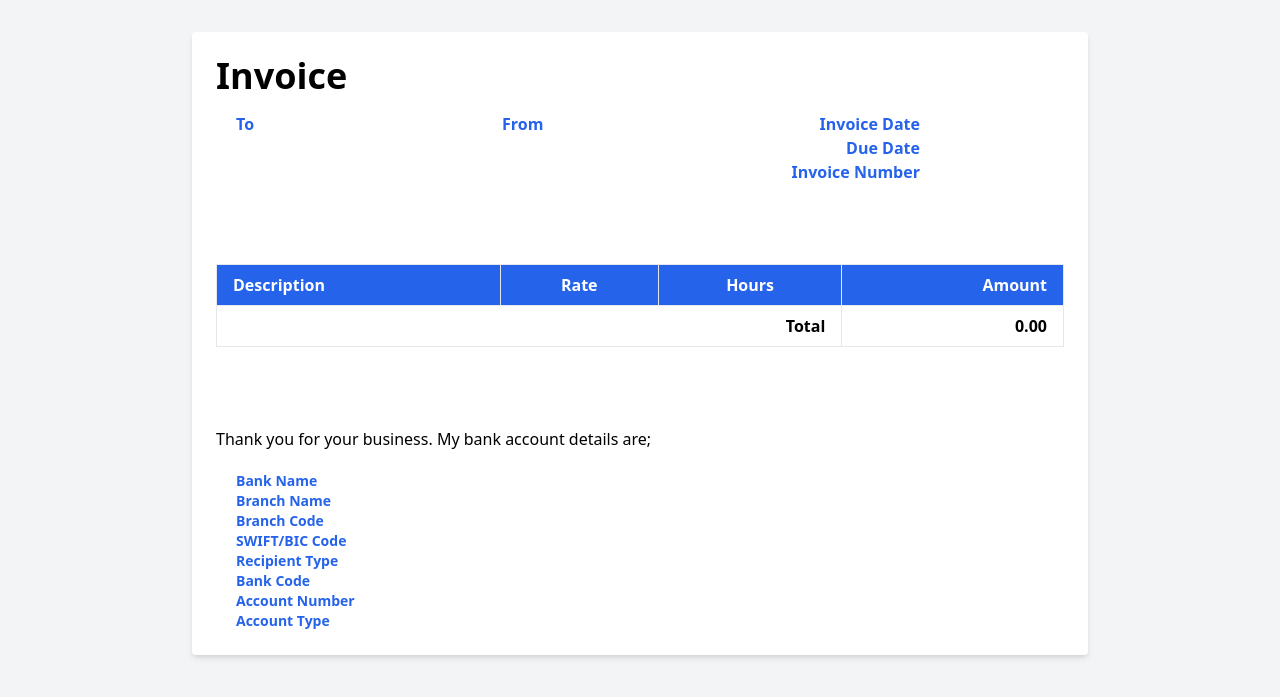
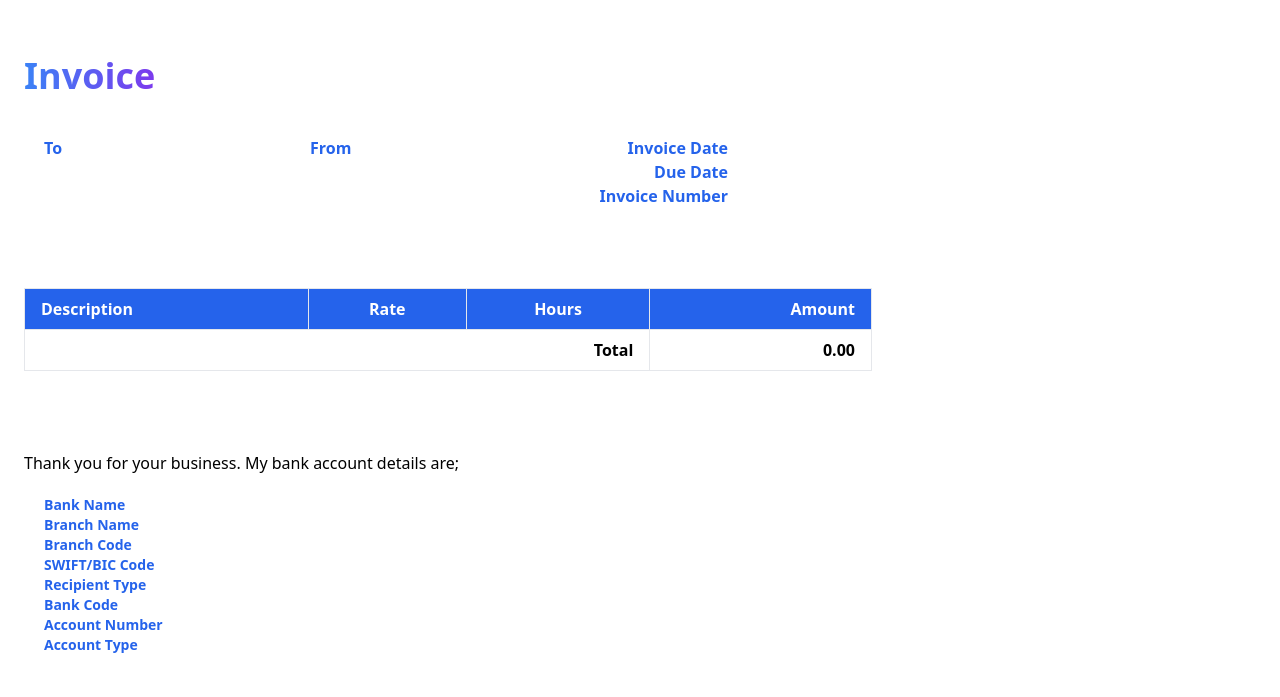
Before and after one commit to ben05allen/GenVoice, a Python web app: template app/templates/invoice.html in a window 1280 px wide. Shown: the top 697 px of the page. Run offline with Jinja, Linux system fonts and the light colour scheme; the template is opened without the code that fills it, so the values that code supplies are empty.

Commit message:
formating

```diff
--- a/app/templates/invoice.html
+++ b/app/templates/invoice.html
@@ -8,10 +8,19 @@
       href="https://cdn.jsdelivr.net/npm/tailwindcss@2.2.19/dist/tailwind.min.css"
       rel="stylesheet"
     />
+    <style>
+      @page {
+        size: A4;
+      }
+    </style>
   </head>
-  <body class="bg-gray-100">
-    <div class="max-w-4xl mx-auto my-8 p-6 bg-white rounded shadow-md">
-      <h1 class="text-4xl font-bold mb-4">Invoice</h1>
+  <body>
+    <div class="max-w-4xl my-8 p-6 bg-white">
+      <h1
+        class="text-4xl font-bold text-transparent bg-clip-text bg-gradient-to-r from-blue-500 to-purple-600 mb-10 w-max"
+      >
+        Invoice
+      </h1>
       <div class="flex flex-row justify-between mx-5 gap-2 mb-20">
         <div class="text-blue-600 text-right font-bold">To</div>
         <div>
```
